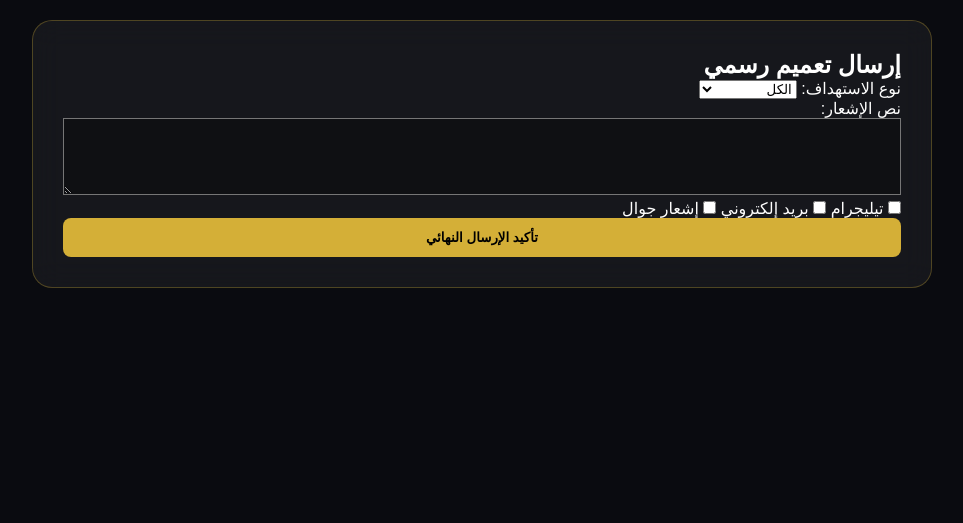
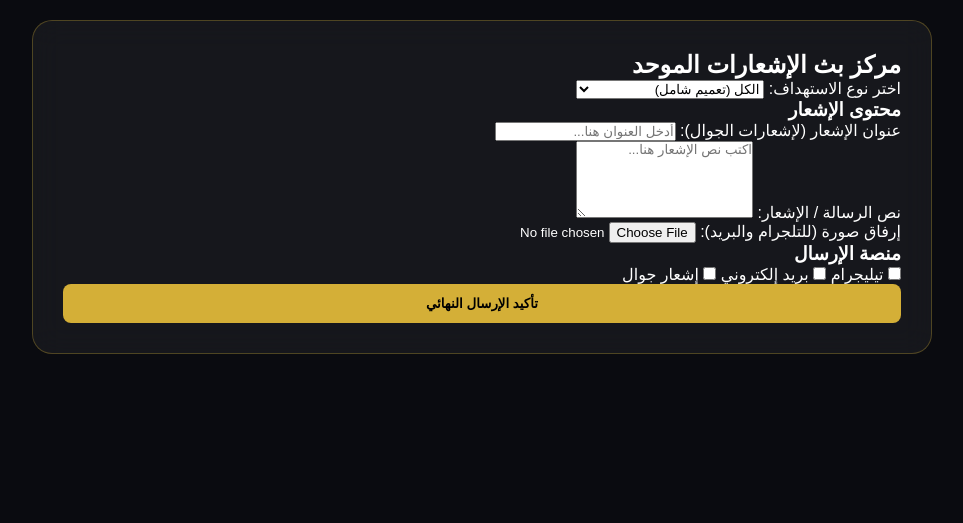
Before and after one commit to sosaskze143/Shadow-Ministry, a Flask app: template templates/admin_notifications.html in a window 1280 px wide. Shown: the top 523 px of the page, without its empty margins (158-1121 px from the left). Run offline with Flask 3, Linux system fonts and the light colour scheme; the template is opened without the code that fills it, so the values that code supplies are empty.

Commit message:
Update admin_notifications.html

```diff
--- a/templates/admin_notifications.html
+++ b/templates/admin_notifications.html
@@ -2,46 +2,85 @@
 <html lang="ar" dir="rtl">
 <head>
     <link rel="stylesheet" href="/static/css/style.css">
-    <title>بث الإشعارات السيادية</title>
+    <title>إرسال التعميمات السيادية</title>
 </head>
 <body>
     <div class="glass-card">
-        <h2>إرسال تعميم رسمي</h2>
-        <form action="/admin/send_broadcast" method="POST">
+        <h2 class="gold-text">مركز بث الإشعارات الموحد</h2>
+        <form action="/admin/send_broadcast" method="POST" enctype="multipart/form-data">
+
             <div class="form-group">
-                <label>نوع الاستهداف:</label>
-                <select name="type" id="targetType" onchange="toggleInputs()">
-                    <option value="all">الكل</option>
-                    <option value="person">شخص محدد</option>
+                <label>اختر نوع الاستهداف:</label>
+                <select name="target_type" id="target_type" onchange="updateTargetFields()" class="full-width">
+                    <option value="all">الكل (تعميم شامل)</option>
+                    <option value="person">لشخص محدد (عبر رقم الهوية)</option>
                     <option value="region">منطقة محددة</option>
-                    <option value="job">فئة مهنة</option>
+                    <option value="job">فئة مهنة محددة</option>
+                    <option value="edu">مستوى تعليم محدد</option>
+                    <option value="gender">جنس محدد</option>
                 </select>
             </div>
 
-            <div id="targetValContainer" class="form-group" style="display:none;">
-                <input type="text" name="target_val" id="targetVal" placeholder="أدخل القيمة المختارة...">
+            <div id="dynamic_filter" class="form-group mt-20">
+                </div>
+
+            <h3 class="gold-text mt-30">محتوى الإشعار</h3>
+            <div class="form-group">
+                <label>عنوان الإشعار (لإشعارات الجوال):</label>
+                <input type="text" name="subject" placeholder="أدخل العنوان هنا...">
             </div>
 
             <div class="form-group">
-                <label>نص الإشعار:</label>
-                <textarea name="message" rows="5" style="width:100%; background:rgba(0,0,0,0.3); color:white;"></textarea>
+                <label>نص الرسالة / الإشعار:</label>
+                <textarea name="message" rows="5" placeholder="اكتب نص الإشعار هنا..." class="full-width"></textarea>
             </div>
 
-            <div class="grid-3">
-                <label><input type="checkbox" name="platform" value="telegram"> تيليجرام</label>
-                <label><input type="checkbox" name="platform" value="email"> بريد إلكتروني</label>
-                <label><input type="checkbox" name="platform" value="pwa"> إشعار جوال</label>
+            <div class="form-group">
+                <label>إرفاق صورة (للتلجرام والبريد):</label>
+                <input type="file" name="attachment" accept="image/*">
             </div>
 
-            <button type="submit" class="btn-gold mt-30" style="width:100%">تأكيد الإرسال النهائي</button>
+            <h3 class="gold-text mt-30">منصة الإرسال</h3>
+            <div class="grid-3">
+                <label class="checkbox-container">
+                    <input type="checkbox" name="platforms" value="telegram"> تيليجرام
+                </label>
+                <label class="checkbox-container">
+                    <input type="checkbox" name="platforms" value="email"> بريد إلكتروني
+                </label>
+                <label class="checkbox-container">
+                    <input type="checkbox" name="platforms" value="pwa"> إشعار جوال
+                </label>
+            </div>
+
+            <button type="submit" class="btn-gold mt-30" style="width: 100%;">تأكيد الإرسال النهائي</button>
         </form>
     </div>
 
     <script>
-        function toggleInputs() {
-            const type = document.getElementById('targetType').value;
-            const container = document.getElementById('targetValContainer');
-            container.style.display = (type === 'all') ? 'none' : 'block';
+        function updateTargetFields() {
+            const type = document.getElementById('target_type').value;
+            const container = document.getElementById('dynamic_filter');
+            container.innerHTML = '';
+
+            if (type === 'person') {
+                container.innerHTML = '<label>أدخل رقم الهوية:</label><input type="text" name="target_val" required placeholder="10xxxxxxxx">';
+            } else if (type === 'region') {
+                let options = '';
+                for(let i=1; i<=25; i++) options += `<option value="منطقة ${i}">منطقة ${i}</option>`;
+                container.innerHTML = `<label>اختر المنطقة:</label><select name="target_val">${options}</select>`;
+            } else if (type === 'job') {
+                container.innerHTML = `<label>اختر الفئة:</label><select name="target_val">
+                    <option value="لايوجد">لايوجد</option><option value="طالب">طالب</option>
+                    <option value="خاص">خاص</option><option value="حكومي">حكومي</option></select>`;
+            } else if (type === 'edu') {
+                container.innerHTML = `<label>اختر المستوى:</label><select name="target_val">
+                    <option value="لم يدرس">لم يدرس</option><option value="تعليم ابتدائي">تعليم ابتدائي</option>
+                    <option value="تعليم متوسط">تعليم متوسط</option><option value="تعليم ثانوي">تعليم ثانوي</option>
+                    <option value="تعليم جامعي">تعليم جامعي</option><option value="تعليم جامعي عالي">تعليم جامعي عالي</option></select>`;
+            } else if (type === 'gender') {
+                container.innerHTML = '<label>اختر الجنس:</label><select name="target_val"><option value="ذكر">ذكر</option><option value="أنثى">أنثى</option></select>';
+            }
         }
     </script>
 </body>
```
